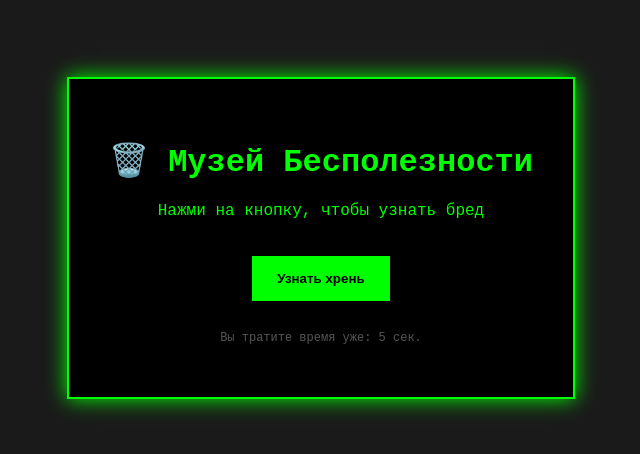
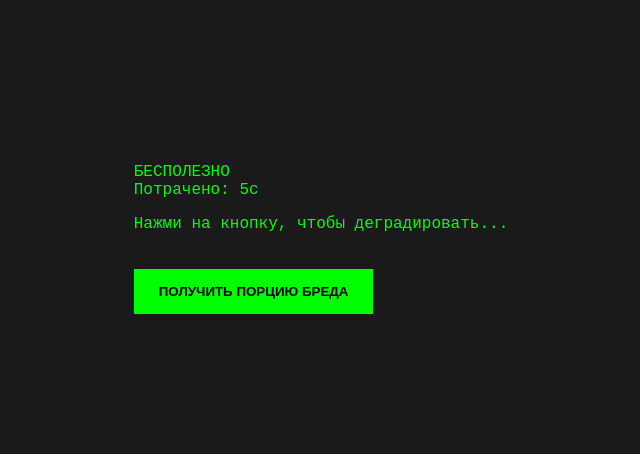
Before and after one commit to Finodev/trashfacts, a plain HTML site: page index.html in a window 1280 px wide. Shown: the part 162-616 px from the top of the page, without its empty margins (319-959 px from the left). Drawn offline with Linux system fonts and the light colour scheme.

Commit message:
Update index.html

```diff
--- a/index.html
+++ b/index.html
@@ -1,19 +1,26 @@
 <!DOCTYPE html>
-<html>
+<html lang="ru">
 <head>
     <meta charset="UTF-8">
     <meta name="viewport" content="width=device-width, initial-scale=1.0">
-    <title>Бесполезная Инфа</title>
+    <title>Trash Facts Pro</title>
     <link rel="stylesheet" href="style.css">
+    <link href="https://fonts.googleapis.com/css2?family=Montserrat:wght@400;700&display=swap" rel="stylesheet">
 </head>
 <body>
-    <div class="box">
-        <h1>🗑️ Музей Бесполезности</h1>
-        <div id="fact-box">
-            <p id="fact">Нажми на кнопку, чтобы узнать бред</p>
+    <div class="container">
+        <div class="card">
+            <div class="header">
+                <span class="badge">БЕСПОЛЕЗНО</span>
+                <div class="counter">Потрачено: <span id="sec">0</span>с</div>
+            </div>
+
+            <div class="content">
+                <p id="fact">Нажми на кнопку, чтобы деградировать...</p>
+            </div>
+
+            <button id="next-btn">ПОЛУЧИТЬ ПОРЦИЮ БРЕДА</button>
         </div>
-        <button id="next-btn">Узнать хрень</button>
-        <p class="timer">Вы тратите время уже: <span id="sec">0</span> сек.</p>
     </div>
     <script src="script.js"></script>
 </body>
```
